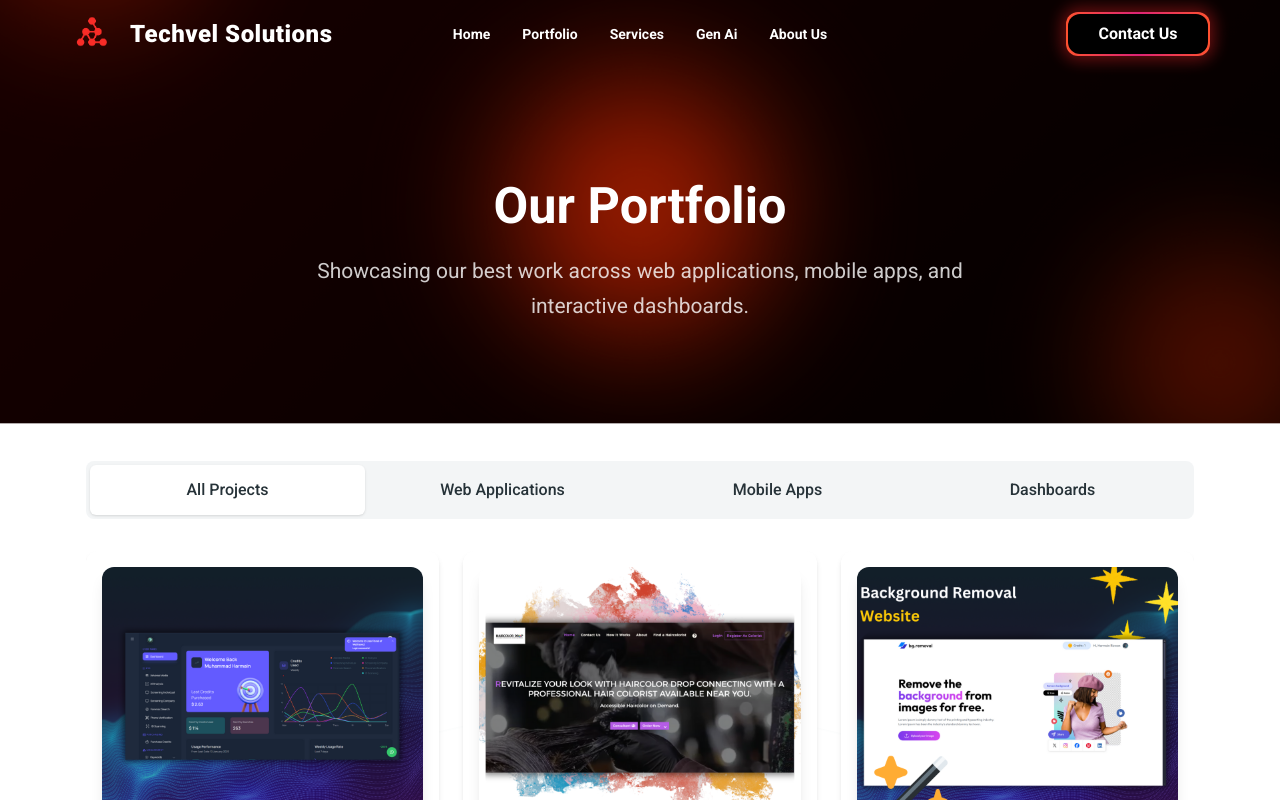
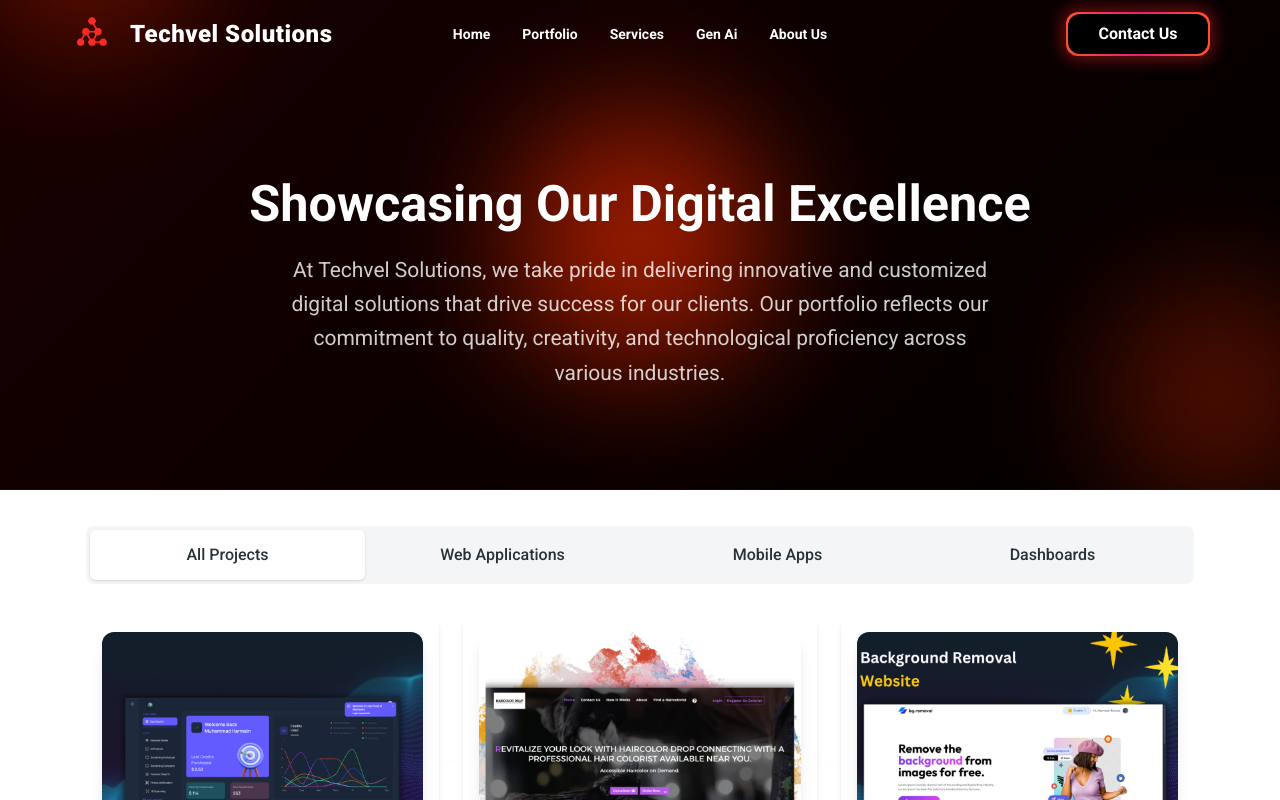
Before and after one commit to Harmain89/techvel, a React (Vite) app in the folder Frontend/: page /portfolio in a window 1280 px wide. Shown: the top 800 px of the page. Built offline with nearby package versions, Linux system fonts and the light colour scheme.

Commit message:
some content added.

```diff
--- a/Frontend/src/pages/home.jsx
+++ b/Frontend/src/pages/home.jsx
@@ -92,129 +92,138 @@
   const services = [
     {
       id: 1,
-      title: "Custom Web Development",
-      description: "We build tailored web applications that perfectly align with your business needs.  .",
+      title: "Web Development",
+      description: "Responsive and SEO-friendly websites that offer exceptional user experiences and drive engagement.",
       category: "development",
       icon: "code",
       features: ["Responsive Design", "Custom CMS Integration", "E-commerce Solutions", "API Development"],
-      technologies: ["React", "Next.js", "Node.js", "Laravel"],
+      technologies: [],
     },
     {
-      id: 10,
+      id: 2,
+      title: "Custom Software Development",
+      description: "Tailored software solutions designed to meet your unique business requirements, ensuring seamless integration and optimal performance.",
+      category: "development",
+      icon: "code",
+      features: ["Responsive Design", "Custom CMS Integration", "E-commerce Solutions", "API Development"],
+      technologies: [],
+    },
+    {
+      id: 3,
       title: "SaaS Solutions",
       description: "Build scalable and secure Software-as-a-Service applications that can grow with your business needs.",
       category: "development",
       icon: "cloud",
       features: ["Multi-tenant Architecture", "Subscription Management", "User Management", "Analytics Dashboard"],
-      technologies: ["AWS", "Azure", "Docker", "Kubernetes"],
+      technologies: [],
     },
     {
-      id: 11,
+      id: 4,
       title: "MVP Development",
       description: "Quickly launch your Minimum Viable Product to validate your business idea and gather user feedback.",
       category: "development",
       icon: "rocket",
       features: ["Rapid Prototyping", "Core Features Development", "User Testing", "Iterative Improvements"],
-      technologies: ["React", "Node.js", "MongoDB", "Firebase"],
+      technologies: [],
     },
     {
-      id: 12,
+      id: 5,
       title: "Dashboard Solutions",
       description: "Create powerful, interactive dashboards that provide real-time insights and data visualization.",
       category: "development",
       icon: "chart",
       features: ["Real-time Data", "Custom Widgets", "Interactive Charts", "Role-based Access"],
-      technologies: ["D3.js", "Chart.js", "React", "Node.js"],
+      technologies: [],
     },
     {
-      id: 13,
+      id: 6,
       title: "Graph Solutions",
       description: "Develop advanced graph-based applications for complex data relationships and network analysis.",
       category: "development",
       icon: "network",
       features: ["Graph Databases", "Network Analysis", "Visualization", "Real-time Updates"],
-      technologies: ["Neo4j", "D3.js", "GraphQL", "React"],
+      technologies: [],
     },
     {
-      id: 14,
+      id: 7,
       title: "API & Cloud Solutions",
       description: "Build robust APIs and cloud-based solutions that power modern applications and services.",
       category: "development",
       icon: "cloud",
       features: ["RESTful APIs", "Cloud Architecture", "Microservices", "Serverless Functions"],
-      technologies: ["AWS", "Azure", "Node.js", "Python"],
+      technologies: [],
     },
     {
-      id: 2,
+      id: 8,
       title: "UI/UX Design",
       description: "Create stunning, intuitive interfaces that captivate users and enhance their experience with your digital products.",
       category: "design",
       icon: "palette",
       features: ["User Research", "Wireframing", "Prototyping", "Design Systems"],
-      technologies: ["Figma", "Adobe XD", "Sketch", "InVision"],
+      technologies: [],
     },
     {
-      id: 3,
+      id: 9,
       title: "Mobile App Development",
       description: "Develop high-performance native and cross-platform mobile applications that delight users and drive engagement.",
       category: "mobile",
       icon: "smartphone",
       features: ["iOS Development", "Android Development", "Cross-platform Solutions", "App Store Optimization"],
-      technologies: ["React Native", "Flutter", "Swift", "Kotlin"],
+      technologies: [],
     },
     {
-      id: 4,
+      id: 10,
       title: "E-commerce Solutions",
       description: "Build powerful online stores with seamless checkout experiences.",
       category: "development",
       icon: "shopping_cart",
       features: ["Custom Shopping Cart", "Payment Gateway Integration", "Inventory Management", "Customer Analytics"],
-      technologies: ["Shopify", "WooCommerce", "Magento", "Custom Solutions"],
+      technologies: [],
     },
     {
-      id: 5,
+      id: 11,
       title: "UX Research & Testing",
       description: "Gain valuable insights about your users through comprehensive research and testing methodologies.",
       category: "design",
       icon: "search",
       features: ["User Interviews", "Usability Testing", "A/B Testing", "Analytics Integration"],
-      technologies: ["Hotjar", "Google Analytics", "UserTesting", "Optimal Workshop"],
+      technologies: [],
     },
     {
-      id: 6,
+      id: 12,
       title: "Tech Consultation",
       description: "Expert guidance on technology selection, architecture, and implementation strategies for your digital projects.",
       category: "consulting",
       icon: "lightbulb",
       features: ["Technology Stack Selection", "Architecture Planning", "Digital Transformation", "Process Optimization"],
-      technologies: ["Cloud Solutions", "DevOps", "Security", "Scalability"],
+      technologies: [],
     },
     {
-      id: 7,
+      id: 13,
       title: "Enterprise Solutions",
       description: "Comprehensive enterprise-grade applications designed for large-scale operations and complex business requirements.",
       category: "development",
       icon: "business",
       features: ["ERP Systems", "CRM Integration", "Business Intelligence", "Workflow Automation"],
-      technologies: ["Java Enterprise", "Microsoft .NET", "Oracle", "SAP Integration"],
+      technologies: [],
     },
     {
-      id: 8,
+      id: 14,
       title: "App UI Design",
       description: "Create cohesive, engaging mobile app interfaces that provide exceptional user experiences across all devices.",
       category: "design",
       icon: "smartphone",
       features: ["App Interface Design", "Design Guidelines", "Animation", "Micro-interactions"],
-      technologies: ["Adobe XD", "Figma", "After Effects", "Principle"],
+      technologies: [],
     },
     {
-      id: 9,
+      id: 15,
       title: "Cross-platform App Development",
       description: "Build once, deploy everywhere with efficient cross-platform mobile application development.",
       category: "mobile",
       icon: "devices",
       features: ["Shared Codebase", "Native Performance", "Custom Components", "Offline Functionality"],
-      technologies: ["React Native", "Flutter", "Xamarin", "Progressive Web Apps"],
+      technologies: [],
     },
   ];
 
@@ -415,7 +424,7 @@
             className="opacity-90 text-center max-w-2xl mx-auto mt-24 sm:mt-0"
           >
             Comprehensive digital solutions tailored to your unique business needs.
-            From concept to deployment, we deliver excellence at every step.
+            Custom Software Solutions | Web & Mobile App Development | UI/UX Design
           </Typography>
 
           <div className="flex justify-center mt-20">
@@ -429,7 +438,7 @@
                     }
                   }}
                 >
-                  Quick Discussion
+                  Get a Free Consultation
                 </button>
               </div>
             </div>
@@ -451,6 +460,16 @@
 
       {/* Services Overview */}
       <div className="container mx-auto px-4 py-20">
+
+        {/* <div className="text-center mb-16">
+          <Typography variant="h3" color="blue-gray" className="mb-4">
+            Who We Are
+          </Typography>
+          <Typography className="text-gray-700 max-w-3xl mx-auto">
+            At Techvel Solutions, we are a dedicated team of technology enthusiasts committed to delivering innovative and scalable digital solutions. With a focus on quality and client satisfaction, we specialize in transforming ideas into impactful software products.
+          </Typography>
+        </div> */}
+
         <div className="text-center mb-16">
           <Typography variant="h3" color="blue-gray" className="mb-4">
             What We Offer
@@ -648,7 +667,7 @@
               our team is ready to help you achieve digital excellence.
             </Typography>
             <div className="flex flex-col sm:flex-row justify-center gap-4">
-
+              <Link to="/portfolio">
                 <Button
                   size="lg"
                   variant="outlined"
@@ -660,8 +679,9 @@
                     }
                   }}
                 >
-                Schedule a Consultation
+                  View Our Portfolio
                 </Button>
+              </Link>
             </div>
           </div>
         </div>
@@ -705,7 +725,7 @@
 
             {/* Stat 3 */}
             <div className="bg-gradient-to-br from-gray-50 to-gray-100 p-8 rounded-2xl text-center transform hover:scale-105 transition-all duration-300">
-              <div className="text-4xl font-bold text-[#C41E3A] mb-2">3+</div>
+              <div className="text-4xl font-bold text-[#C41E3A] mb-2">10+</div>
               <Typography variant="h6" color="blue-gray" className="mb-2">
                 Tech Experts
               </Typography>
@@ -716,7 +736,7 @@
 
             {/* Stat 4 */}
             <div className="bg-gradient-to-br from-gray-50 to-gray-100 p-8 rounded-2xl text-center transform hover:scale-105 transition-all duration-300">
-              <div className="text-4xl font-bold text-[#C41E3A] mb-2">5+</div>
+              <div className="text-4xl font-bold text-[#C41E3A] mb-2">9+</div>
               <Typography variant="h6" color="blue-gray" className="mb-2">
                 Services
               </Typography>
@@ -903,7 +923,7 @@
       ),
       network: (
         <svg xmlns="http://www.w3.org/2000/svg" fill="none" viewBox="0 0 24 24" strokeWidth={1.5} stroke="currentColor" className="w-12 h-12">
-          <path strokeLinecap="round" strokeLinejoin="round" d="M3.75 3v11.25A2.25 2.25 0 006 16.5h2.25M3.75 3h-1.5m1.5 0h16.5m0 0h1.5m-1.5 0v11.25A2.25 2.25 0 0118 16.5h-2.25m-7.5 0h7.5m-7.5 0l-1 3m8.5-3l1 3m0 0l.5 1.5m-.5-1.5h-9.5m0 0l-.5 1.5m.75-9l3-3 2.148 2.148A12.061 12.061 0 0116.5 7.605" />
+          <path strokeLinecap="round" strokeLinejoin="round" d="M2.25 3v11.25A2.25 2.25 0 006 16.5h2.25M3.75 3h-1.5m1.5 0h16.5m0 0h1.5m-1.5 0v11.25A2.25 2.25 0 0118 16.5h-2.25m-7.5 0h7.5m-7.5 0l-1 3m8.5-3l1 3m0 0l.5 1.5m-.5-1.5h-9.5m0 0l-.5 1.5m.75-9l3-3 2.148 2.148A12.061 12.061 0 0116.5 7.605" />
         </svg>
       ),
       palette: (
--- a/Frontend/src/pages/portfolio.jsx
+++ b/Frontend/src/pages/portfolio.jsx
@@ -149,10 +149,10 @@
             <div className="bg-profile-background h-full w-full bg-[url('/img/different-hero-image.png')] bg-cover bg-center scale-105 py-24 px-4 md:px-8">
                 <div className="container mx-auto mt-20">
                     <Typography variant="h1" color="white" className="mb-4 text-center">
-                        Our Portfolio
+                        Showcasing Our Digital Excellence
                     </Typography>
                     <Typography variant="lead" color="white" className="opacity-80 text-center max-w-2xl mx-auto">
-                        Showcasing our best work across web applications, mobile apps, and interactive dashboards.
+                        At Techvel Solutions, we take pride in delivering innovative and customized digital solutions that drive success for our clients. Our portfolio reflects our commitment to quality, creativity, and technological proficiency across various industries.
                     </Typography>
                 </div>
             </div>
--- a/Frontend/src/pages/services.jsx
+++ b/Frontend/src/pages/services.jsx
@@ -79,129 +79,138 @@
   const services = [
     {
       id: 1,
-      title: "Custom Web Development",
-      description: "We build tailored web applications that perfectly align with your business needs.",
+      title: "Web Development",
+      description: "Responsive and SEO-friendly websites that offer exceptional user experiences and drive engagement.",
       category: "development",
       icon: "code",
       features: ["Responsive Design", "Custom CMS Integration", "E-commerce Solutions", "API Development"],
-      technologies: ["React", "Next.js", "Node.js", "Laravel"],
+      technologies: [],
     },
     {
-      id: 10,
+      id: 2,
+      title: "Custom Software Development",
+      description: "Tailored software solutions designed to meet your unique business requirements, ensuring seamless integration and optimal performance.",
+      category: "development",
+      icon: "code",
+      features: ["Responsive Design", "Custom CMS Integration", "E-commerce Solutions", "API Development"],
+      technologies: [],
+    },
+    {
+      id: 3,
       title: "SaaS Solutions",
       description: "Build scalable and secure Software-as-a-Service applications that can grow with your business needs.",
       category: "development",
       icon: "cloud",
       features: ["Multi-tenant Architecture", "Subscription Management", "User Management", "Analytics Dashboard"],
-      technologies: ["AWS", "Azure", "Docker", "Kubernetes"],
+      technologies: [],
     },
     {
-      id: 11,
+      id: 4,
       title: "MVP Development",
       description: "Quickly launch your Minimum Viable Product to validate your business idea and gather user feedback.",
       category: "development",
       icon: "rocket",
       features: ["Rapid Prototyping", "Core Features Development", "User Testing", "Iterative Improvements"],
-      technologies: ["React", "Node.js", "MongoDB", "Firebase"],
+      technologies: [],
     },
     {
-      id: 12,
+      id: 5,
       title: "Dashboard Solutions",
       description: "Create powerful, interactive dashboards that provide real-time insights and data visualization.",
       category: "development",
       icon: "chart",
       features: ["Real-time Data", "Custom Widgets", "Interactive Charts", "Role-based Access"],
-      technologies: ["D3.js", "Chart.js", "React", "Node.js"],
+      technologies: [],
     },
     {
-      id: 13,
+      id: 6,
       title: "Graph Solutions",
       description: "Develop advanced graph-based applications for complex data relationships and network analysis.",
       category: "development",
       icon: "network",
       features: ["Graph Databases", "Network Analysis", "Visualization", "Real-time Updates"],
-      technologies: ["Neo4j", "D3.js", "GraphQL", "React"],
+      technologies: [],
     },
     {
-      id: 14,
+      id: 7,
       title: "API & Cloud Solutions",
       description: "Build robust APIs and cloud-based solutions that power modern applications and services.",
       category: "development",
       icon: "cloud",
       features: ["RESTful APIs", "Cloud Architecture", "Microservices", "Serverless Functions"],
-      technologies: ["AWS", "Azure", "Node.js", "Python"],
+      technologies: [],
     },
     {
-      id: 2,
+      id: 8,
       title: "UI/UX Design",
       description: "Create stunning, intuitive interfaces that captivate users and enhance their experience with your digital products.",
       category: "design",
       icon: "palette",
       features: ["User Research", "Wireframing", "Prototyping", "Design Systems"],
-      technologies: ["Figma", "Adobe XD", "Sketch", "InVision"],
+      technologies: [],
     },
     {
-      id: 3,
+      id: 9,
       title: "Mobile App Development",
       description: "Develop high-performance native and cross-platform mobile applications that delight users and drive engagement.",
       category: "mobile",
       icon: "smartphone",
       features: ["iOS Development", "Android Development", "Cross-platform Solutions", "App Store Optimization"],
-      technologies: ["React Native", "Flutter", "Swift", "Kotlin"],
+      technologies: [],
     },
     {
-      id: 4,
+      id: 10,
       title: "E-commerce Solutions",
       description: "Build powerful online stores with seamless checkout experiences.",
       category: "development",
       icon: "shopping_cart",
       features: ["Custom Shopping Cart", "Payment Gateway Integration", "Inventory Management", "Customer Analytics"],
-      technologies: ["Shopify", "WooCommerce", "Magento", "Custom Solutions"],
+      technologies: [],
     },
     {
-      id: 5,
+      id: 11,
       title: "UX Research & Testing",
       description: "Gain valuable insights about your users through comprehensive research and testing methodologies.",
       category: "design",
       icon: "search",
       features: ["User Interviews", "Usability Testing", "A/B Testing", "Analytics Integration"],
-      technologies: ["Hotjar", "Google Analytics", "UserTesting", "Optimal Workshop"],
+      technologies: [],
     },
     {
-      id: 6,
+      id: 12,
       title: "Tech Consultation",
       description: "Expert guidance on technology selection, architecture, and implementation strategies for your digital projects.",
       category: "consulting",
       icon: "lightbulb",
       features: ["Technology Stack Selection", "Architecture Planning", "Digital Transformation", "Process Optimization"],
-      technologies: ["Cloud Solutions", "DevOps", "Security", "Scalability"],
+      technologies: [],
     },
     {
-      id: 7,
+      id: 13,
       title: "Enterprise Solutions",
       description: "Comprehensive enterprise-grade applications designed for large-scale operations and complex business requirements.",
       category: "development",
       icon: "business",
       features: ["ERP Systems", "CRM Integration", "Business Intelligence", "Workflow Automation"],
-      technologies: ["Java Enterprise", "Microsoft .NET", "Oracle", "SAP Integration"],
+      technologies: [],
     },
     {
-      id: 8,
+      id: 14,
       title: "App UI Design",
       description: "Create cohesive, engaging mobile app interfaces that provide exceptional user experiences across all devices.",
       category: "design",
       icon: "smartphone",
       features: ["App Interface Design", "Design Guidelines", "Animation", "Micro-interactions"],
-      technologies: ["Adobe XD", "Figma", "After Effects", "Principle"],
+      technologies: [],
     },
     {
-      id: 9,
+      id: 15,
       title: "Cross-platform App Development",
       description: "Build once, deploy everywhere with efficient cross-platform mobile application development.",
       category: "mobile",
       icon: "devices",
       features: ["Shared Codebase", "Native Performance", "Custom Components", "Offline Functionality"],
-      technologies: ["React Native", "Flutter", "Xamarin", "Progressive Web Apps"],
+      technologies: [],
     },
   ];
 
@@ -216,11 +225,10 @@
       <div className="bg-profile-background top-0 h-full w-full bg-[url('/img/different-hero-image.png')] bg-cover bg-center scale-105 py-24 px-4 md:px-8">
         <div className="container mx-auto mt-20">
           <Typography variant="h1" color="white" className="mb-4 text-center">
-            Our Services
+            Our Expertise
           </Typography>
           <Typography variant="lead" color="white" className="opacity-80 text-center max-w-2xl mx-auto">
-            We provide end-to-end digital solutions that transform ideas into successful digital products.
-            Our team of experts combines technical excellence with creative thinking to deliver results that exceed expectations.
+            At Techvel Solutions, we offer a comprehensive suite of digital services designed to elevate your business in the digital landscape. Our team of experts is dedicated to delivering innovative solutions that drive growth and efficiency.
           </Typography>
         </div>
       </div>
```
Lines whose indentation alone changed are shown as unchanged.
